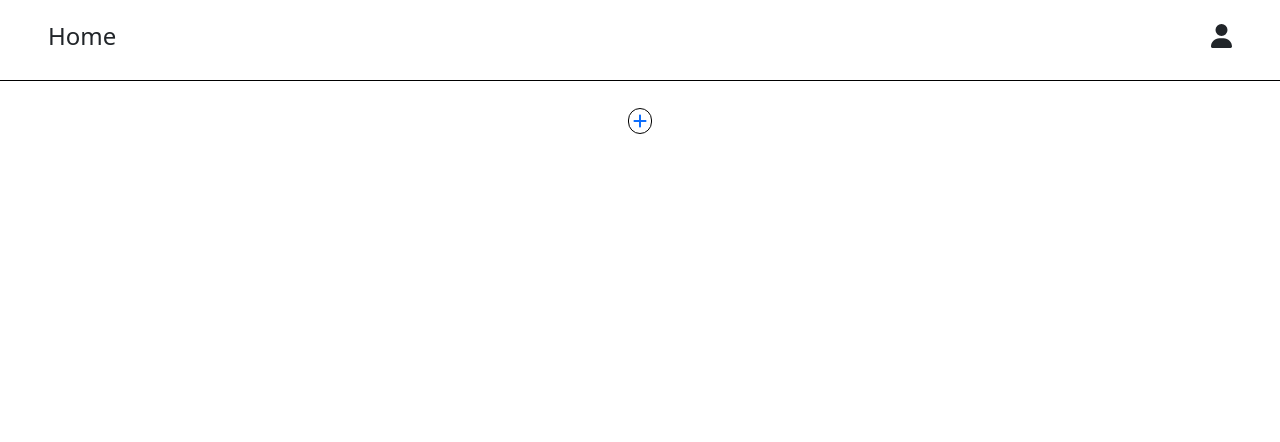
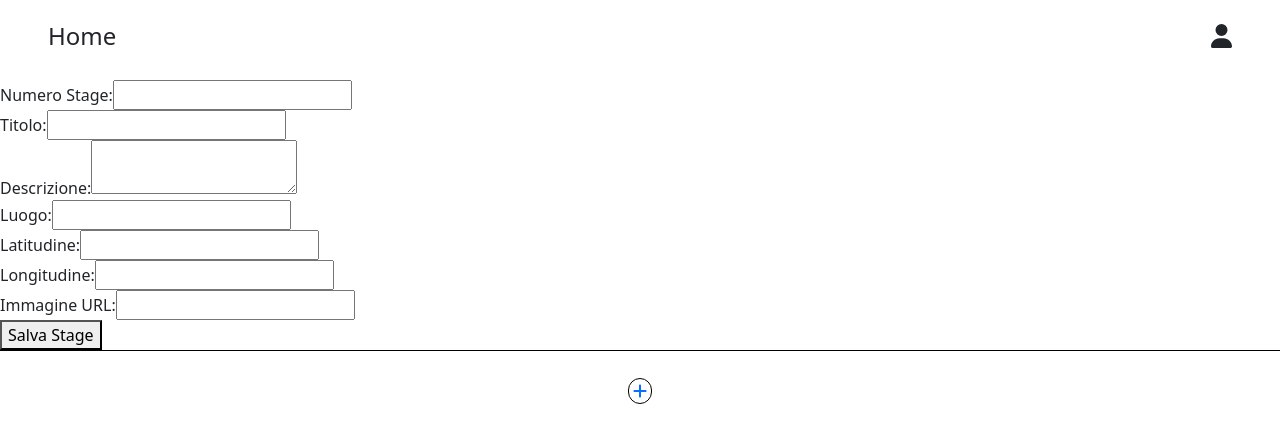
Before and after one commit to f-dib/travel-app, a Vue app in the folder travel-app-front/: page /stage-form/1 in a window 1280 px wide. Before the commit this address had no page. Shown: the top 442 px of the page. Built offline with nearby package versions, Linux system fonts and the light colour scheme.

Commit message:
added stageform and fixed api and model for the stage

```diff
--- a/travel-app-front/src/components/Day.vue
+++ b/travel-app-front/src/components/Day.vue
@@ -3,7 +3,7 @@ export default {
     name: 'Day',
     props: {
         day: Object,
-    },
+    }
 }
 </script>
 
--- a/travel-app-front/src/pages/SingleDay.vue
+++ b/travel-app-front/src/pages/SingleDay.vue
@@ -22,7 +22,7 @@ export default {
         axios.get('http://localhost/travel-app/travel-app-back/api/trips.php?id=' + this.currentTrip + '&day=' + this.store.dayId).then(res => {
 
             this.singleday = res.data
-            console.log(this.singleday.stages)
+            console.log(this.singleday)
 
         }).catch(err => {
         console.log(err)
@@ -42,6 +42,15 @@ export default {
             </div>
         </div>
     </section>
+    <section>
+        <div>
+            <router-link :to="{name: 'stage', params: { id: this.singleday.id }  }">
+                <div class="border border-1 border-black px-1 rounded-5">
+                    <i class="fa-solid fa-plus"></i>
+                </div>
+            </router-link>
+        </div>
+    </section>
 </template>
 
 <style lang="scss">
--- /dev/null
+++ b/travel-app-front/src/pages/StageForm.vue
@@ -0,0 +1,111 @@
+<script>
+import axios from 'axios';
+import { store } from '../store.js';
+
+export default {
+  data() {
+    return {
+        store,
+        stage: {
+            stage_number: null,
+            title: '',
+            description: '',
+            location: '',
+            latitude: null,
+            longitude: null,
+            image: '',
+        },
+    };
+  },
+  created (){
+    this.store.day_id = this.$route.params.id;
+    console.log(this.store.day_id);
+  },
+  methods: {
+    submitStage() {
+        axios
+            .post(
+            "http://localhost/travel-app/travel-app-back/api/stages.php",
+            {
+                day_id: this.store.day_id,
+                stage_number: this.stage.stage_number,
+                title: this.stage.title,
+                description: this.stage.description,
+                location: this.stage.location,
+                latitude: this.stage.latitude || null,
+                longitude: this.stage.longitude || null,
+                image: this.stage.image,
+            },
+            {
+                headers: {
+                "Content-Type": "application/json",
+                },
+            }
+            )
+            .then((response) => {
+            if (response.data.success) {
+                this.message = "Tappa aggiunta con successo!";
+                alert(this.message);
+                window.location.href = "http://localhost:5173/";
+            } else {
+                this.message = "Errore nell'aggiunta della tappa.";
+                alert(this.message);
+            }
+            })
+            .catch((error) => {
+            console.error("Errore:", error);
+            this.message = "Si è verificato un errore durante l'invio del modulo.";
+            alert(this.message);
+            });
+    },
+  },
+};
+</script>
+
+<template>
+    <div>
+      <form @submit.prevent="submitStage">
+
+        <div>
+          <label for="stage_number">Numero Stage:</label>
+          <input type="number" v-model="stage.stage_number" id="stage_number" required />
+        </div>
+
+        <div>
+          <label for="title">Titolo:</label>
+          <input type="text" v-model="stage.title" id="title" required />
+        </div>
+
+        <div>
+          <label for="description">Descrizione:</label>
+          <textarea v-model="stage.description" id="description"></textarea>
+        </div>
+
+        <div>
+          <label for="location">Luogo:</label>
+          <input type="text" v-model="stage.location" id="location" />
+        </div>
+
+        <div>
+          <label for="latitude">Latitudine:</label>
+          <input type="number" step="0.0000001" v-model="stage.latitude" id="latitude" />
+        </div>
+
+        <div>
+          <label for="longitude">Longitudine:</label>
+          <input type="number" step="0.0000001" v-model="stage.longitude" id="longitude" />
+        </div>
+
+        <div>
+          <label for="image">Immagine URL:</label>
+          <input type="text" v-model="stage.image" id="image" />
+        </div>
+
+        <button type="submit">Salva Stage</button>
+      </form>
+    </div>
+  </template>
+
+<style lang="scss">
+
+</style>
--- a/travel-app-front/src/router.js
+++ b/travel-app-front/src/router.js
@@ -5,6 +5,7 @@ import TripForm from "./pages/TripForm.vue";
 import SingleTrip from "./pages/SingleTrip.vue";
 import SingleDay from "./pages/SingleDay.vue";
 import SingleStage from "./pages/SingleStage.vue";
+import StageForm from "./pages/StageForm.vue";
 
 const router = createRouter({
   history: createWebHistory(),
@@ -34,6 +35,11 @@ const router = createRouter({
       name:'singlestage',
       component: SingleStage
     },
+    {
+      path: '/stage-form/:id',
+      name:'stage',
+      component: StageForm
+    },
   ],
 });
 
--- a/travel-app-front/src/store.js
+++ b/travel-app-front/src/store.js
@@ -4,6 +4,7 @@ export const store = reactive({
 
     tripId: '',
     dayId: '',
-    stageId: ''
+    stageId: '',
+    day_id: '',
 
 });
```
Also changed, not shown: 2 other files (tests, documents, lock files or other folders).
